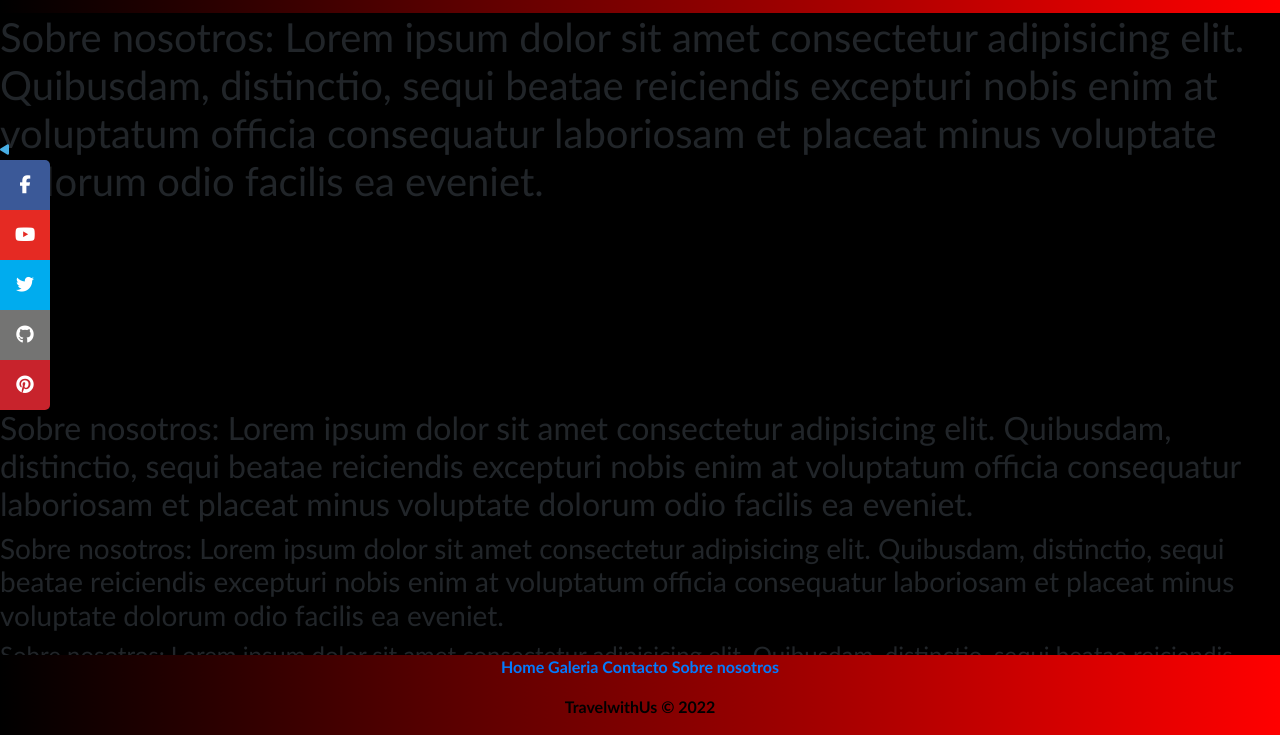
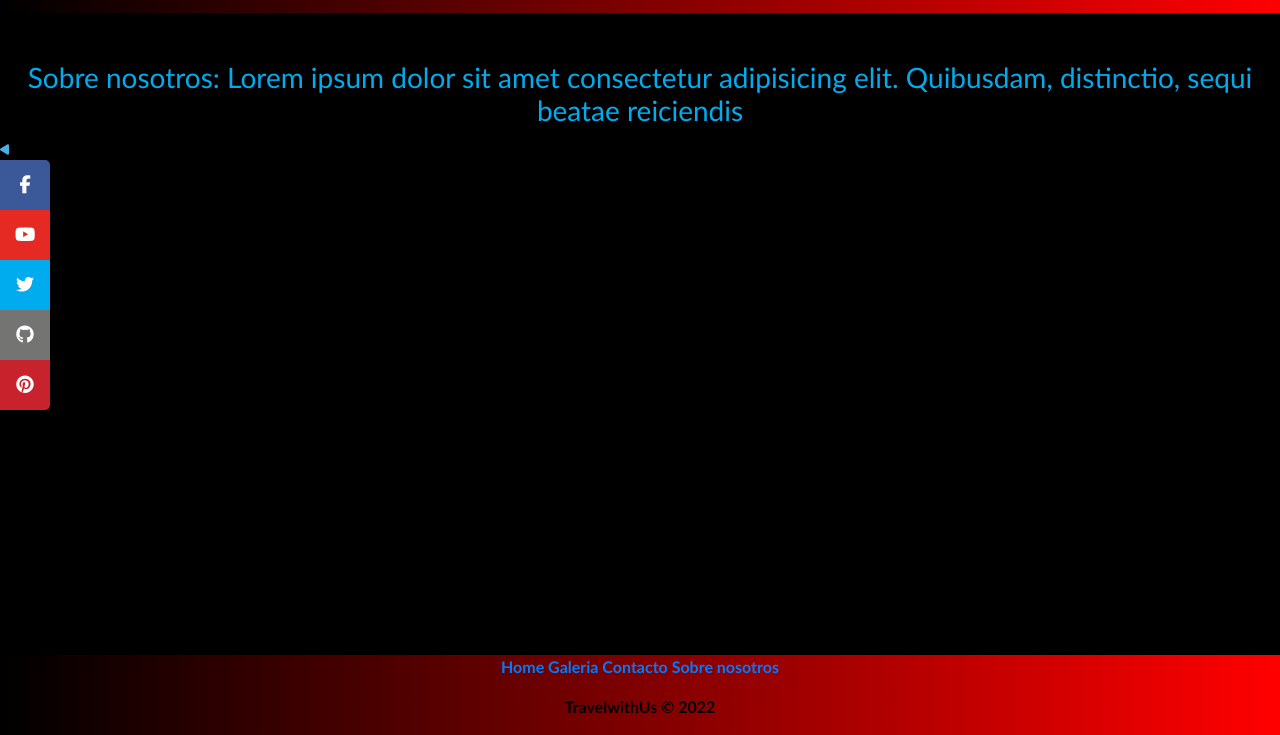
Before and after one commit to raarias22/PF-Arias, a website: page info.html in a window 1280 px wide. Shown: the part 65-800 px from the top of the page. Drawn offline with nearby package versions, Linux system fonts and the light colour scheme.

Commit message:
Modifico textos

```diff
--- a/info.html
+++ b/info.html
@@ -48,26 +48,12 @@
                 </a>
             </div>
         </div>
+        <div class="text-center pt-5">
+    <h3>Sobre nosotros: Lorem ipsum dolor sit amet consectetur adipisicing elit.
+        Quibusdam, distinctio, sequi beatae reiciendis </h1>
+        </div>
 
-    <h1>Sobre nosotros: Lorem ipsum dolor sit amet consectetur adipisicing elit.
-        Quibusdam, distinctio, sequi beatae reiciendis
-        excepturi nobis enim at voluptatum officia consequatur
-        laboriosam et placeat minus voluptate dolorum odio facilis ea eveniet.</h1>
 
-        <h2>Sobre nosotros: Lorem ipsum dolor sit amet consectetur adipisicing elit.
-            Quibusdam, distinctio, sequi beatae reiciendis
-            excepturi nobis enim at voluptatum officia consequatur
-            laboriosam et placeat minus voluptate dolorum odio facilis ea eveniet.</h2>
-
-            <h3>Sobre nosotros: Lorem ipsum dolor sit amet consectetur adipisicing elit.
-                Quibusdam, distinctio, sequi beatae reiciendis
-                excepturi nobis enim at voluptatum officia consequatur
-                laboriosam et placeat minus voluptate dolorum odio facilis ea eveniet.</h3>
-
-                <h4>Sobre nosotros: Lorem ipsum dolor sit amet consectetur adipisicing elit.
-                    Quibusdam, distinctio, sequi beatae reiciendis
-                    excepturi nobis enim at voluptatum officia consequatur
-                    laboriosam et placeat minus voluptate dolorum odio facilis ea eveniet.</h4>
 
                     <div class="principal"div>
                         <footer>
--- a/scss/styles.scss
+++ b/scss/styles.scss
@@ -6,6 +6,21 @@
     padding: 0%;
     margin: 0%;
 }
+
+h3 {
+  color: #00acee;
+}
+
+h4 {
+  color: #00acee;
+}
+
+h1 {
+  color: #00acee;
+}
+
+
+
 
 
 body {
```
Also changed, not shown: galeria.html (+1 -1 lines), index.html (+2 -1 lines), assets/style.css.
